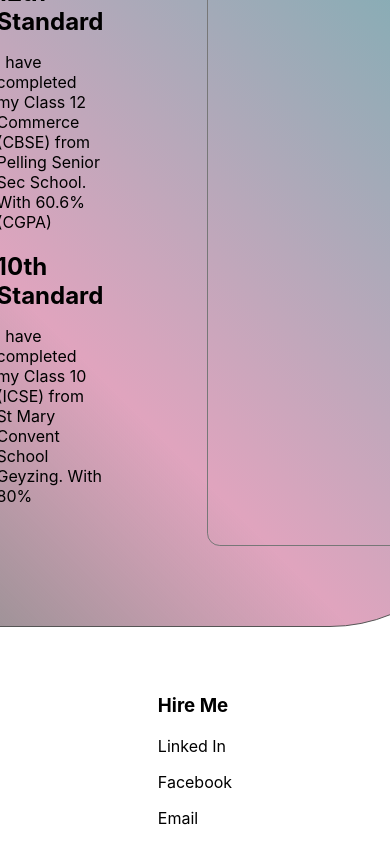
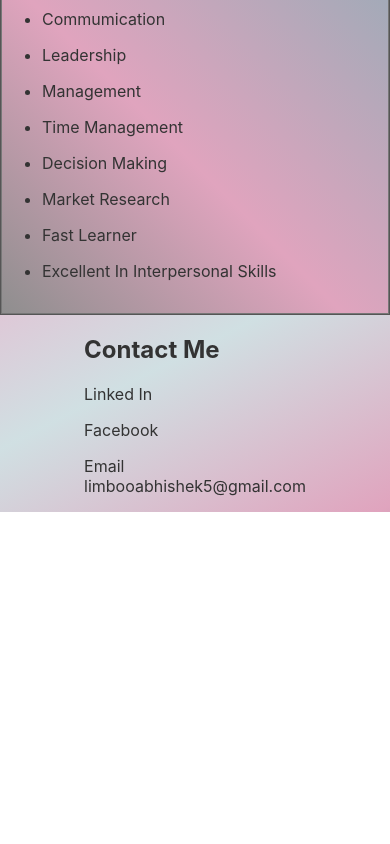
Before and after one commit to AbhiTsong/portfolio, a React (Create React App) app: page /about in a window 390 px wide. Shown: the part 2976-3820 px from the top of the page. After the commit the page ends 3488 px from the top, so only its background shows below. Built offline with nearby package versions, Linux system fonts and the light colour scheme; a web font is replaced by a local one.

Commit message:
Added the qualification section and the made the entire website responsive

```diff
--- a/src/Components/Preview/PreviewStyles.scss
+++ b/src/Components/Preview/PreviewStyles.scss
@@ -1,8 +1,9 @@
 .preview{
   h2{
-    color: rgba(36, 0, 240, 0.856);
+    color: #fff;
     font-family: Verdana, Geneva, Tahoma, sans-serif;
-    font-style: italic;
+    font-size: 3em;
+    margin-top: 3em;
   }
  .header{
   text-align: center;
@@ -12,12 +13,14 @@
   .header{
   display: flex;
   flex-direction: row;
+  font-size: 2em;
   }
  }
  @media (max-width: 800px){
   .header{
   display: flex;
   flex-direction: row;
+  font-size: 1em;
   }
  }
 
--- a/src/Components/PreviewCard/PreviewCardComponent.jsx
+++ b/src/Components/PreviewCard/PreviewCardComponent.jsx
@@ -3,7 +3,7 @@ import "./PreviewCardStyles.scss"
 import {Link} from "react-router-dom";
 
 function PreviewCardComponent({items}) {
- const {name,imageUrl, id} = items
+ const {imageUrl, id} = items
  return (
   <div className="preview-card" key = {id}>
    <div className="card-image">
--- a/src/Components/PreviewCard/PreviewCardStyles.scss
+++ b/src/Components/PreviewCard/PreviewCardStyles.scss
@@ -15,6 +15,7 @@
     .card-image{
       margin-left: 1em;
       .image{
+        display: block;
         height: 6rem;
         margin: 0 auto;
         width: 6rem;
--- a/src/Components/ProjectView/ProjectViewComponent.jsx
+++ b/src/Components/ProjectView/ProjectViewComponent.jsx
@@ -5,9 +5,9 @@ export default function ProjectView({items:{id, imageUrl, name, link}}) {
  return (
   <div className="projects">
    <h1>{name}</h1>
-   <a target='_blank' href={`${link}`}>
+   <a target='_blank' href={`${link}`} rel="#">
       <img
-
+       alt ="logos"
        src={imageUrl} />
    </a>
   </div>
--- a/src/Pages/About/AboutPage.js
+++ b/src/Pages/About/AboutPage.js
@@ -71,14 +71,16 @@ export default function AboutPage() {
             </ul>
         </aside>
   </section>
-  <section>
-    <h1>Hire Me</h1>
+  <footer>
     <div>
-      <p>Linked In</p>
-      <p>Facebook</p>
-      <p>Email</p>
+      <h1>Contact Me</h1>
+      <div>
+        <p>Linked In</p>
+        <p>Facebook</p>
+        <p>Email limbooabhishek5@gmail.com</p>
+      </div>
     </div>
-  </section>
+  </footer>
   </section>
  )
 }
--- a/src/Pages/About/AboutPageStyles.scss
+++ b/src/Pages/About/AboutPageStyles.scss
@@ -4,6 +4,7 @@
  justify-content: center;
  align-items: center;
  padding: 0;
+ overflow: hidden;
  .section-intro{
   display: flex;
   flex-direction: column;
@@ -56,7 +57,7 @@ filter: progid:DXImageTransform.Microsoft.gradient(startColorstr="#eeaeca",endCo
    justify-content: center;
    margin-bottom: 2em;
    font-size: 2.5em;
-  color: #555;
+   color: #555;
   }
 
   div{
@@ -113,6 +114,7 @@ filter: progid:DXImageTransform.Microsoft.gradient(startColorstr="#eeaeca",endCo
  }
 
  .qualification{
+   color: #333;
     display: flex;
     padding: 4em 6em;
     background: rgb(238,174,202);
@@ -160,11 +162,50 @@ filter: progid:DXImageTransform.Microsoft.gradient(startColorstr="#eeaeca",endCo
         }
       }
     }
+    @media (max-width: 1290px) {
+        margin: 5em;
+    }
     @media (max-width: 1030px) {
-      padding: 5em;
-      // border-radius: 10em;
-      margin: 3em;
+        margin: 5em;
+      }
+    @media (max-width: 800px) {
+      display: flex;
+      flex-direction: column;
+      margin: 2em;
     }
+    @media (max-width: 415px){
+      margin: 0;
+      padding: 0;
+      border-radius: 0;
+      .school{
+        .education{
+          padding-right: 0;
+          margin-top: -3em;
+        }
+      }
+        aside{
+          border-top: 1px dotted #777;
+          border-radius: 0;
+          h1{
+            margin-bottom: 1em;
+          }
+        }
+    }
+  }
+
+  footer{
+    color: #333;
+    margin-top: 2em;
+    align-items: center;
+    padding: 0 100%;
+    background: rgb(238,174,202);
+background: -moz-linear-gradient(153deg, rgba(238,174,202,1) 0%, rgba(133,173,181,0.3841911764705882) 41%, rgba(224,164,190,1) 77%, rgba(0,0,0,0.4430147058823529) 100%);
+background: -webkit-linear-gradient(153deg, rgba(238,174,202,1) 0%, rgba(133,173,181,0.3841911764705882) 41%, rgba(224,164,190,1) 77%, rgba(0,0,0,0.4430147058823529) 100%);
+background: linear-gradient(153deg, rgba(238,174,202,1) 0%, rgba(133,173,181,0.3841911764705882) 41%, rgba(224,164,190,1) 77%, rgba(0,0,0,0.4430147058823529) 100%);
+filter: progid:DXImageTransform.Microsoft.gradient(startColorstr="#eeaeca",endColorstr="#000000",GradientType=1);
+
+@media (max-width: 420px){
+  margin-top: 0;
+}
  }
-
 }
--- a/src/Pages/CssProject/CssProject.js
+++ b/src/Pages/CssProject/CssProject.js
@@ -11,8 +11,8 @@ export default function ReactProject() {
    <ProjectConsumer>
    {
     value => {
-     return value.project.
-     filter((el, indx) => {return(el.id === 2)} )
+     return value.project
+     .filter((el, indx) => {return(el.id === 2)} )
      .map(el => <ProjectComponent key = {el.id} project={el}/>)
 
     }
--- a/src/Pages/GraveProject/GraveProject.js
+++ b/src/Pages/GraveProject/GraveProject.js
@@ -10,8 +10,7 @@ export default function ReactProject() {
    <ProjectConsumer>
    {
     value => {
-     return value.project.
-     filter((el, indx) => {return(el.id === 3)} )
+     return value.project.filter((el, indx) => {return(el.id === 3)} )
      .map(el => <ProjectComponent key = {el.id} project={el}/>)
 
     }
--- a/src/Pages/Home/HomePage.js
+++ b/src/Pages/Home/HomePage.js
@@ -11,11 +11,19 @@ export default function HomePage() {
         <source src={ocean} type="video/mp4"/>
       </video>
   </div>
-  <div className="name-disc">
+   <div className="name-disc">
     <h3>Abhishek</h3>
      <p>
       Hi my name is Abhishek. I am a self taught web-developer & UI/UX designer. All of my designes and work are from my pure imagination hardwork and a lot of experimentation.
      </p>
+     <div className="contacts">
+       <ul>
+         <li>f</li>
+         <li>g</li>
+         <li>l</li>
+         <buttom>--></buttom>
+       </ul>
+     </div>
    </div>
   </section>
  )
--- a/src/Pages/Home/HomePageStyle.scss
+++ b/src/Pages/Home/HomePageStyle.scss
@@ -36,6 +36,16 @@
      margin-top: 0;
      font-family: cursive;
     }
+  .contacts{
+    color: aliceblue;
+    z-index: 1;
+    ul{
+      li{
+        display: inline;
+        padding-right: 0.5em;
+      }
+    }
+  }
  }
 
  .video-container{
--- a/src/Pages/ProjectsPage/ProjectsPageStyles.scss
+++ b/src/Pages/ProjectsPage/ProjectsPageStyles.scss
@@ -5,12 +5,13 @@
  justify-content: space-around;
  margin-top: 0;
  padding-top: 10em;
- padding-bottom: 100%;
+ padding-bottom: 30vh;
  margin-bottom: 0;
  background-size: 100%;
  background: rgb(63,94,251);
 background: radial-gradient(circle, rgba(63,94,251,1) 15%, rgba(195,70,252,0.3477766106442577) 96%);
  @media (max-width: 800px){
+  padding-top: 1em;
   display: flex;
   flex-direction: column;
  }
--- a/src/Pages/ReactProjects/ReactProject.js
+++ b/src/Pages/ReactProjects/ReactProject.js
@@ -11,8 +11,8 @@ export default function ReactProject() {
    <ProjectConsumer>
    {
     value => {
-     return value.project.
-     filter((el, indx) => {return(el.id === 1)} )
+     return value.project
+     .filter((el, indx) => {return(el.id === 1)} )
      .map(el => <ProjectComponent key = {el.id} project={el}/>)
 
     }
```
